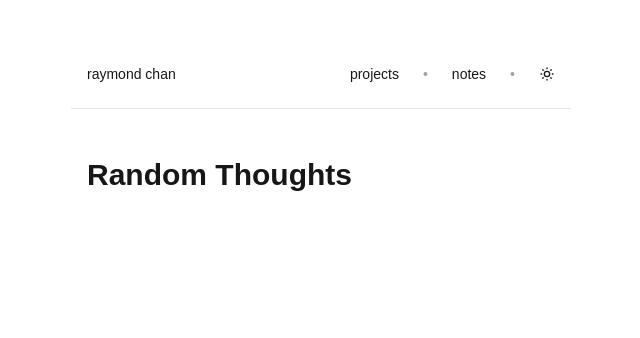
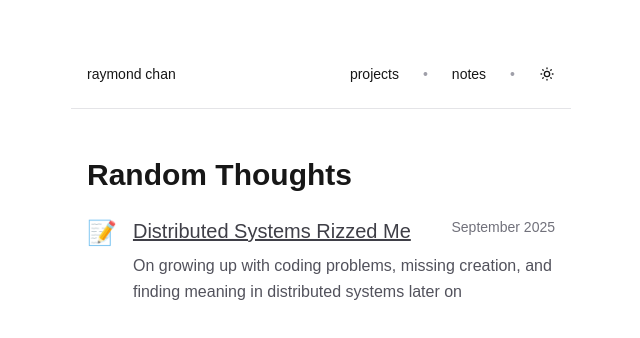
Before and after one commit to RaymondC-tech/v2, a Next.js app: page /notes in a window 1280 px wide. Shown: the top 338 px of the page, without its empty margins (319-959 px from the left). Built offline with nearby package versions, Linux system fonts and the light colour scheme.

Commit message:
feat: boilerplate for writings page

```diff
--- /dev/null
+++ b/app/components/NoteCard.tsx
@@ -0,0 +1,47 @@
+import Link from "next/link";
+
+interface NoteCardProps {
+  title: string;
+  description: string;
+  date: string;
+  slug: string;
+  icon?: string;
+  className?: string;
+}
+
+export default function NoteCard({
+  title,
+  description,
+  date,
+  slug,
+  icon,
+  className,
+}: NoteCardProps) {
+  return (
+    <Link
+      href={`/notes/${slug}`}
+      className={`block border-b border-zinc-200 dark:border-zinc-800 pb-6 mb-6 last:border-b-0 last:pb-0 last:mb-0 hover:opacity-80 transition-opacity ${className || ""}`}
+    >
+      <div className="flex items-start gap-4">
+        {icon && (
+          <div className="text-2xl shrink-0">
+            {icon}
+          </div>
+        )}
+        <div className="flex-1">
+          <div className="flex items-start justify-between gap-4 mb-2">
+            <h3 className="text-zinc-700 dark:text-zinc-300 font-medium text-xl underline">
+              {title}
+            </h3>
+            <p className="text-zinc-500 dark:text-zinc-500 text-sm whitespace-nowrap">
+              {date}
+            </p>
+          </div>
+          <p className="text-zinc-600 dark:text-zinc-400 leading-relaxed">
+            {description}
+          </p>
+        </div>
+      </div>
+    </Link>
+  );
+}
--- /dev/null
+++ b/app/data/notes.ts
@@ -0,0 +1,18 @@
+export interface Note {
+  title: string;
+  description: string;
+  date: string;
+  slug: string;
+  icon?: string; // You can use emoji or icon names
+}
+
+export const notes: Note[] = [
+  {
+    title: "Distributed Systems Rizzed Me",
+    description: "On growing up with coding problems, missing creation, and finding meaning in distributed systems later on",
+    date: "September 2025",
+    slug: "distributed-systems-rizzed-me",
+    icon: "📝",
+  },
+  // Add more notes here...
+];
--- a/app/notes/page.tsx
+++ b/app/notes/page.tsx
@@ -1,11 +1,24 @@
 import PageLayout from "../layout/PageLayout";
+import NoteCard from "../components/NoteCard";
+import { notes } from "../data/notes";
 
 export default function Notes() {
   return (
     <PageLayout>
       <h1 className="text-3xl font-semibold mb-6">Random Thoughts</h1>
 
-      {/* Content will be added here */}
+      <div>
+        {notes.map((note) => (
+          <NoteCard
+            key={note.slug}
+            title={note.title}
+            description={note.description}
+            date={note.date}
+            slug={note.slug}
+            icon={note.icon}
+          />
+        ))}
+      </div>
     </PageLayout>
   );
 }
```
